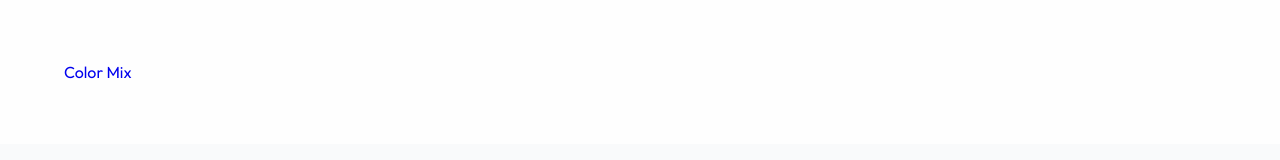
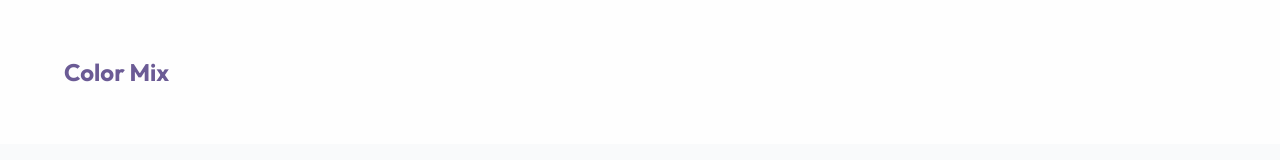
Before and after one commit to InvisibleTomato/color-mix, a Next.js app: page / in a window 1280 px wide. Shown: the top 160 px of the page. Built offline with nearby package versions, Linux system fonts and the light colour scheme.

Commit message:
♻️ font指定用のクラスとcss module用のクラスをテンプレートリテラルで記述

```diff
--- a/src/app/components/Header/Header.tsx
+++ b/src/app/components/Header/Header.tsx
@@ -12,7 +12,7 @@ export const Header = () => {
   return (
     <div className={styles.header}>
       <Link href="/">
-        <h1 className={outfit.className}>Color Mix</h1>
+        <h1 className={`${outfit.className} ${styles.logo}`}>Color Mix</h1>
       </Link>
     </div>
   );
```
